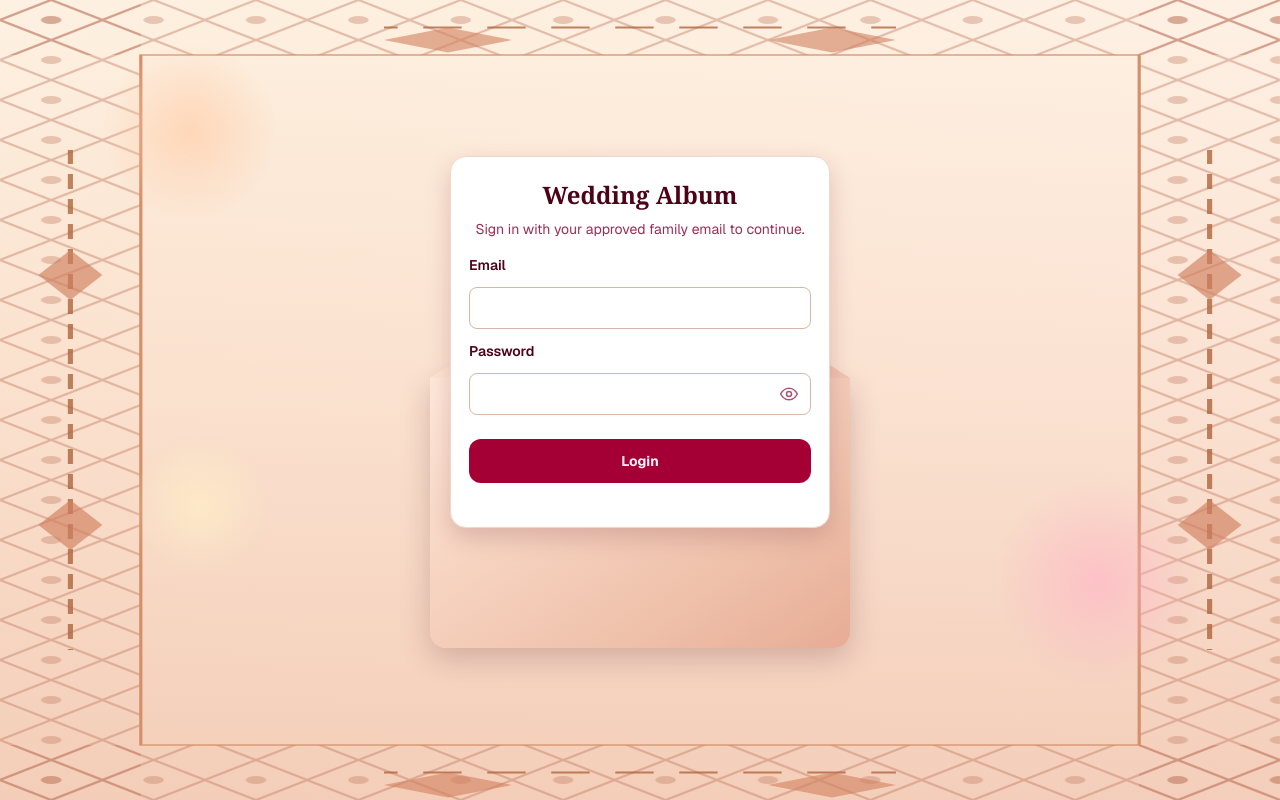
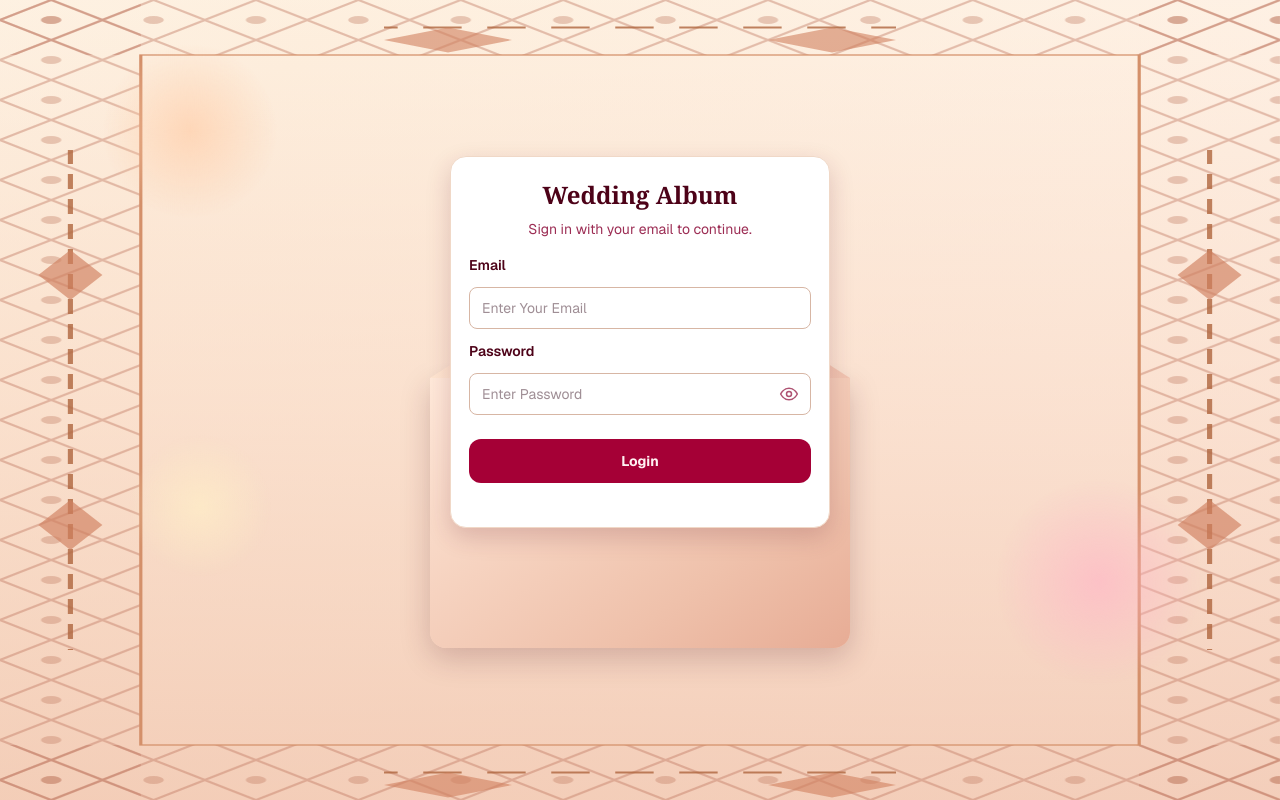
Before and after one commit to Navneet2111/wedding-album, a Next.js app: page /login in a window 1280 px wide. Built offline with nearby package versions, Linux system fonts and the light colour scheme; no server answers.

Commit message:
place holder

```diff
--- a/components/login-form.tsx
+++ b/components/login-form.tsx
@@ -114,7 +114,7 @@ export default function LoginForm() {
           </h1>
 
           <p className="mb-4 mt-2 text-center text-sm text-rose-900/85">
-            Sign in with your approved family email to continue.
+            Sign in with your email to continue.
           </p>
 
           <form
@@ -132,6 +132,7 @@ export default function LoginForm() {
             </label>
             <input
               id="email"
+              placeholder="Enter Your Email"
               type="email"
               autoComplete="email"
               value={email}
@@ -149,6 +150,7 @@ export default function LoginForm() {
             <div className="relative">
               <input
                 id="password"
+                placeholder="Enter Password"
                 type={showPassword ? "text" : "password"}
                 autoComplete="current-password"
                 value={password}
```
